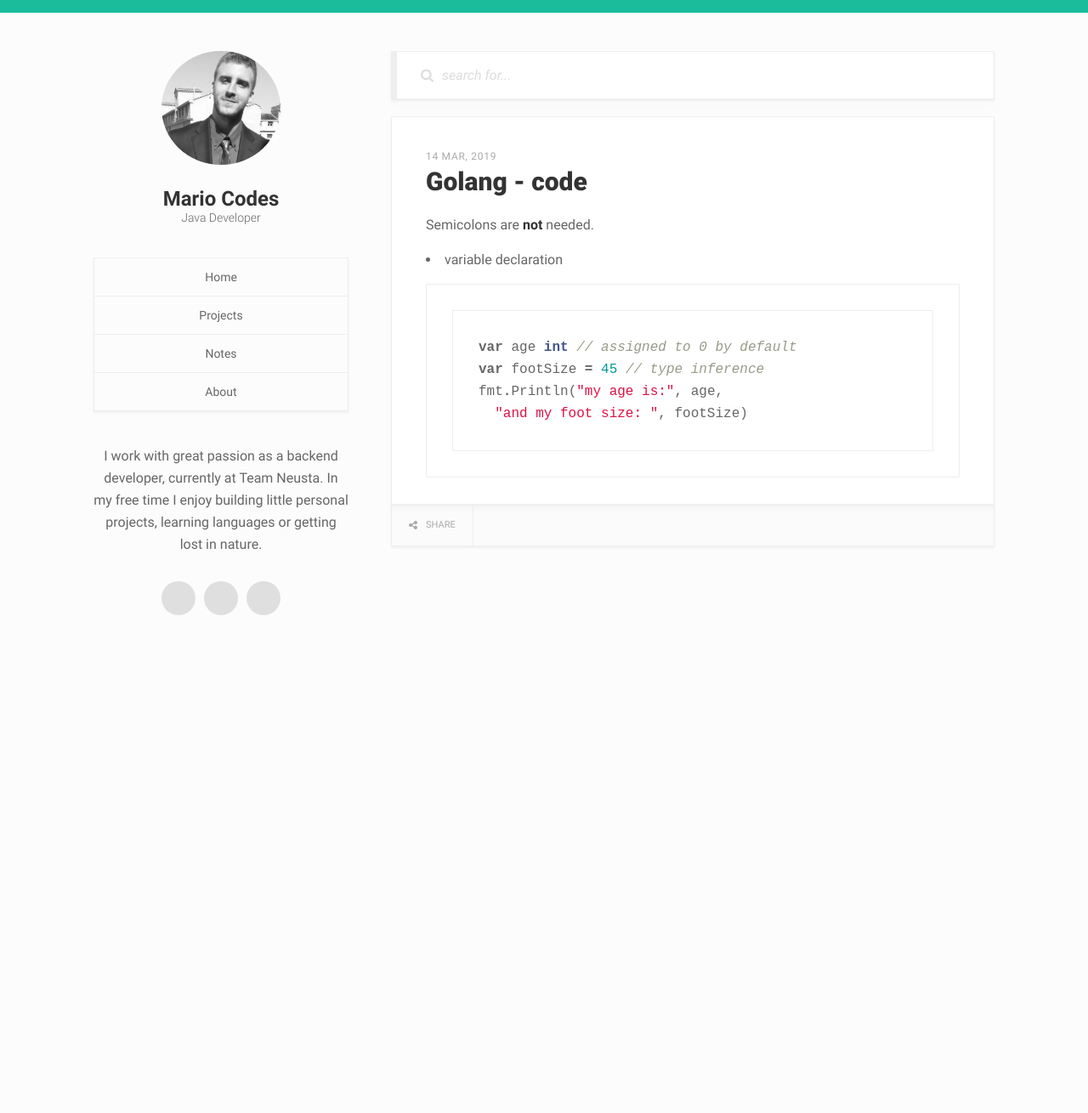
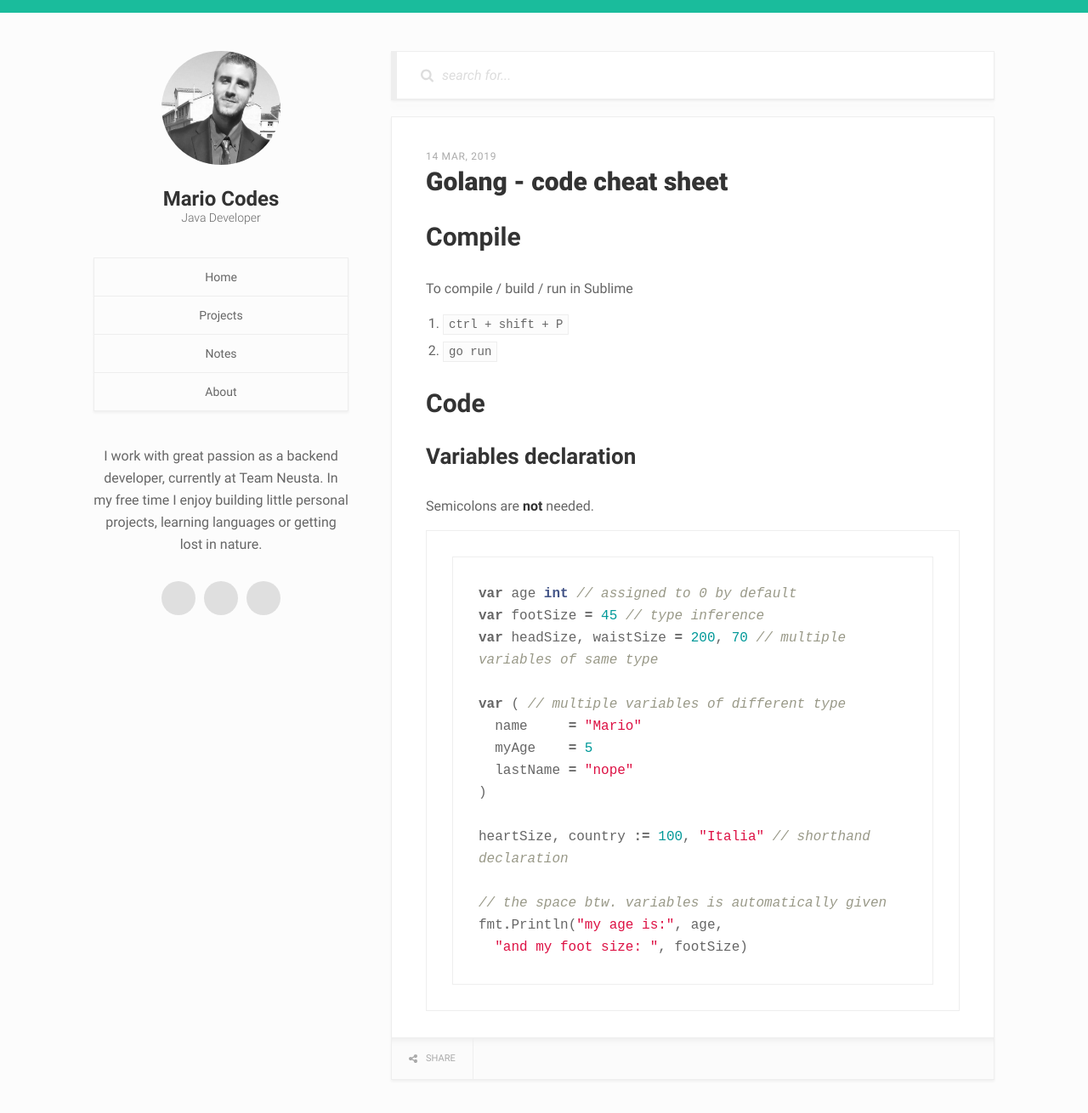
Before and after one commit to TrendingTechnology/mariocodes.github.io, a Jekyll site: the page built from _posts/notes/programming/languages/go/2019-03-14-golang-code.md, in a window 1280 px wide and 1331 px high. Shown: the top 1310 px of the window at 85% size. Built offline with Jekyll 4.4.1, drawn with Linux system fonts in a browser that asks for light colours.

Commit message:
notes: modified golang code cheatsheet

```diff
--- a/_posts/notes/programming/languages/go/2019-03-14-golang-code.md
+++ b/_posts/notes/programming/languages/go/2019-03-14-golang-code.md
@@ -1,17 +1,34 @@
 ---
 layout: post
-title: Golang - code
+title: Golang - code cheat sheet
 date:   2019-03-14 17:20:00 +0100
-categories: programming backend go code
+categories: programming go code cheat-sheet
 permalink: /notes/languages/go/code
 ---
+
+# Compile
+To compile / build / run in Sublime
+1. `ctrl + shift + P`
+2. `go run`
+
+# Code
+## Variables declaration
 Semicolons are **not** needed.
-
-* variable declaration
 
 ~~~ go
 var age int // assigned to 0 by default
 var footSize = 45 // type inference
+var headSize, waistSize = 200, 70 // multiple variables of same type
+
+var ( // multiple variables of different type
+  name     = "Mario"
+  myAge    = 5
+  lastName = "nope"
+)
+
+heartSize, country := 100, "Italia" // shorthand declaration
+
+// the space btw. variables is automatically given
 fmt.Println("my age is:", age,
   "and my foot size: ", footSize)
 ~~~
```
